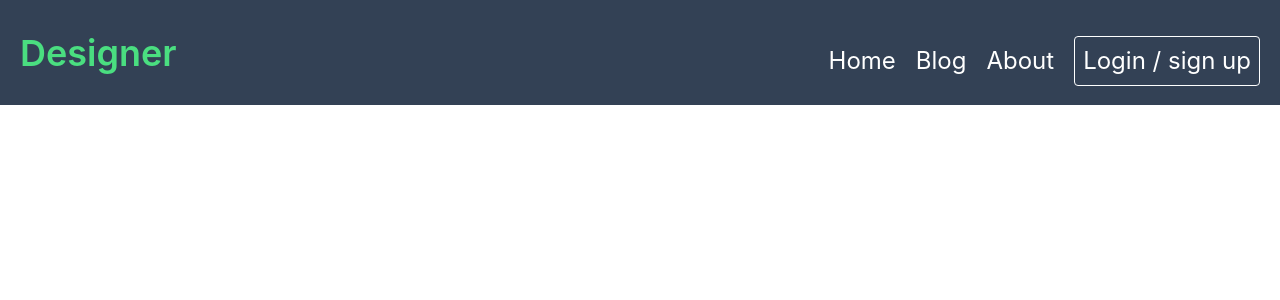
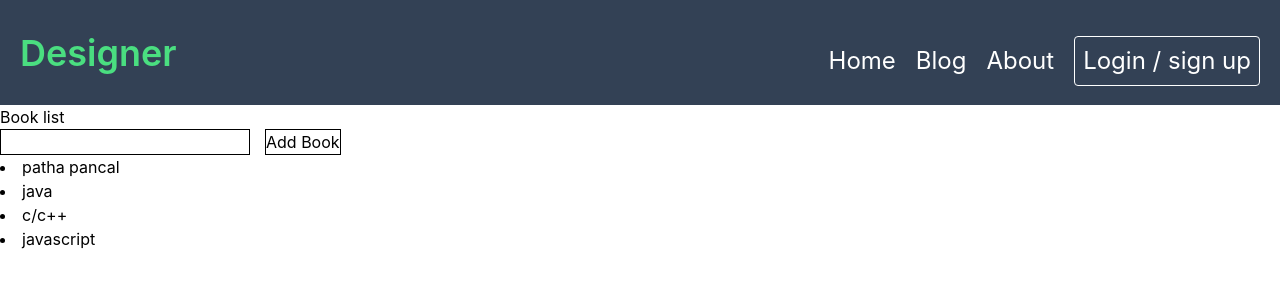
Before and after one commit to ashikbhuyan17/react-working-site, a React (Create React App) app: page /UseReducer1 in a window 1280 px wide. Shown: the top 300 px of the page. Built offline with nearby package versions, Linux system fonts and the light colour scheme.

Commit message:
UserReducer

```diff
--- a/src/App.js
+++ b/src/App.js
@@ -15,6 +15,8 @@ import SignUp from './components/auth/SignUp';
 import { ToastContainer, toast } from "react-toastify";
 import 'react-toastify/dist/ReactToastify.css';
 import Article from './components/article-upload-image/AddArticle';
+import UseReducer1 from './components/useReducer-anisul-islam-sir/UseReducer1';
+import UseReducer2 from './components/useReducer-anisul-islam-sir/UseReducer2';
 
 function App() {
   return (
@@ -40,6 +42,12 @@ function App() {
         {/* article for image upload */}
         <Route path="article" element={<Article />} />
 
+        {/* userReducer By Anisul Islam Sir */}
+        <Route path="UseReducer1" element={<UseReducer1 />} />
+        <Route path="UseReducer2" element={<UseReducer2 />} />
+
+
+
       </Routes>
     </BrowserRouter>
   );
--- /dev/null
+++ b/src/components/useReducer-anisul-islam-sir/UseReducer1.js
@@ -0,0 +1,56 @@
+import React, { useState } from 'react';
+
+const bookData = [
+    { id: 1, name: "patha pancal" },
+    { id: 2, name: "java" },
+    { id: 3, name: "c/c++" },
+    { id: 4, name: "javascript" },
+
+]
+const Modal = ({ modalText }) => {
+    return <p>{modalText}</p>
+}
+const UseReducer1 = () => {
+    const [books, setBooks] = useState(bookData)
+    const [isModalOpen, setIsModalOpen] = useState(false)
+    const [modalText, setModalText] = useState("")
+    const [bookName, setBookName] = useState("")
+    const handleSubmit = (e) => {
+        e.preventDefault()
+        // alert(bookName)
+        setBooks((prevState) => {
+            console.log(prevState);
+            const newBook = { id: new Date().getTime().toString(), name: bookName }
+            return [...prevState, newBook]
+        })
+        setIsModalOpen(true)
+        setModalText("Book is added")
+    }
+    return (
+        <div>
+            <h3>Book list</h3>
+            <form onSubmit={handleSubmit}>
+                <input type="text"
+                    style={{ border: "1px solid black", marginRight: "15px" }}
+                    value={bookName}
+                    onChange={(e) => setBookName(e.target.value)}
+                />
+                <button style={{ border: "1px solid black" }} type='submit'>Add Book</button>
+            </form>
+            {isModalOpen && <Modal modalText={modalText} />}
+            {
+                // books.map(book => (
+                //     <div>
+                //         <li>{book.name}</li>
+                //     </div>
+                // ))
+                books.map(book => {
+                    const { id, name } = book
+                    return <div key={id}><li>{name}</li></div>
+                })
+            }
+        </div>
+    );
+};
+
+export default UseReducer1;
```
Also changed, not shown: src/components/useReducer-anisul-islam-sir/UseReducer2.js (added).
